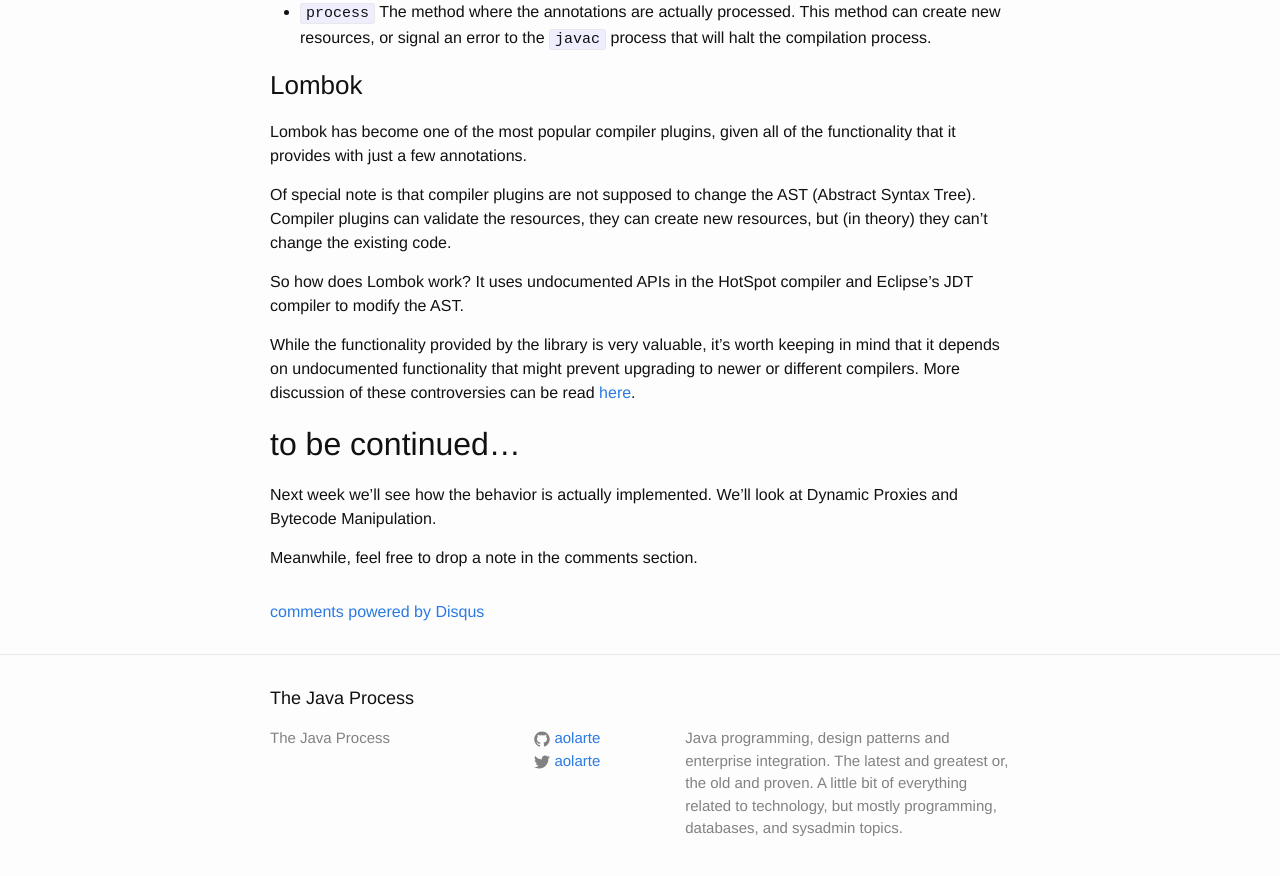
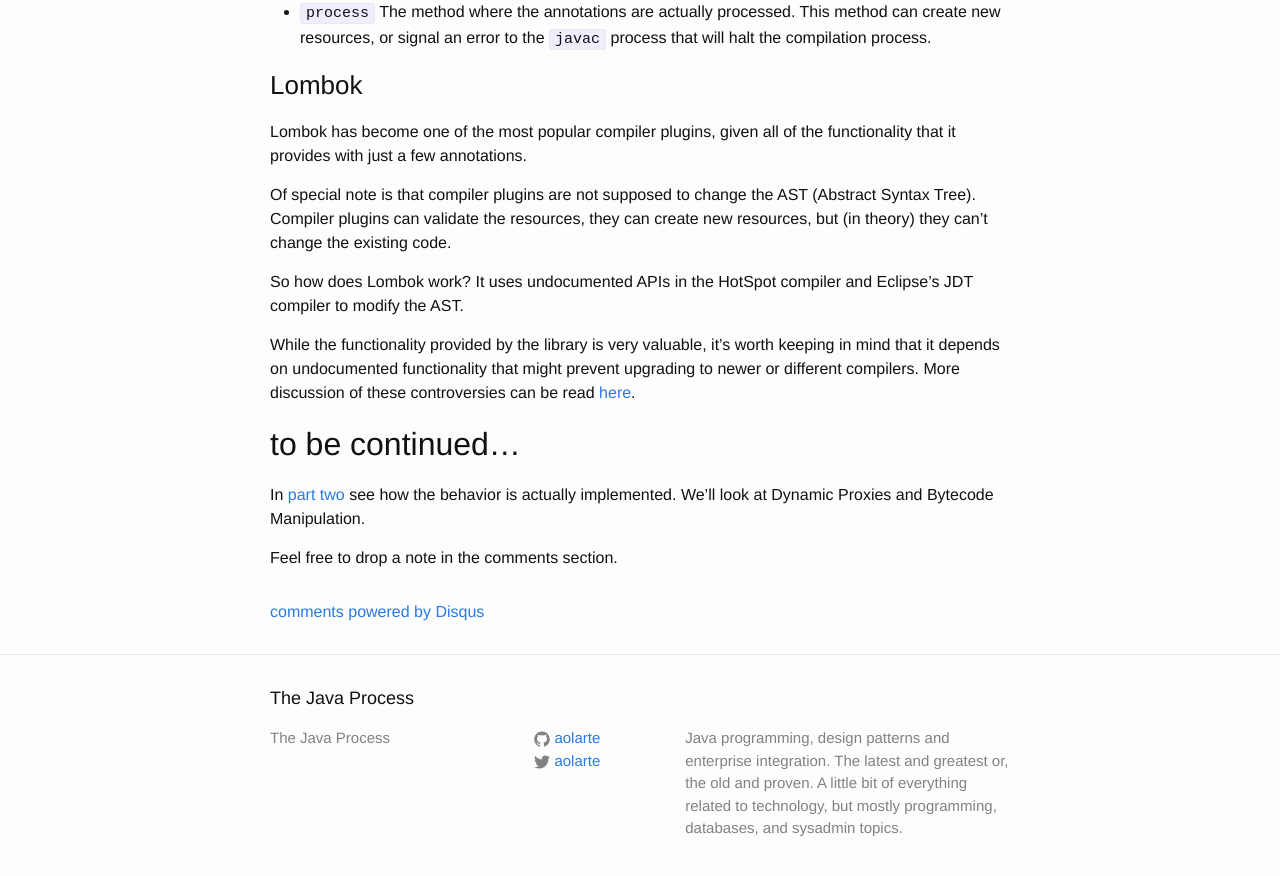
Before and after one commit to aolarte/old_blog, a Jekyll site: the page built from _posts/2017-01-09-magic-dust-in-Java-part-1.md, in a window 1280 px wide and 900 px high, scrolled down 7502 px. Shown: the top 876 px of the window. Built offline with Jekyll 4.4.1, drawn with Linux system fonts in a browser that asks for light colours; comment, search, counter and statistics services are not loaded.

Commit message:
publish new post

```diff
--- a/_posts/2017-01-16-magic-dust-in-Java-part-1.md
+++ b/_posts/2017-01-09-magic-dust-in-Java-part-1.md
@@ -334,6 +334,6 @@ While the functionality provided by the library is very valuable, it's worth kee
 
 ## to be continued...
 
-Next week we'll see how the behavior is actually implemented. We'll look at Dynamic Proxies and Bytecode Manipulation.
+In [part two](/2017/01/16/magic-dust-in-Java-part-2.html) see how the behavior is actually implemented. We'll look at Dynamic Proxies and Bytecode Manipulation.
 
-Meanwhile, feel free to drop a note in the comments section.
+Feel free to drop a note in the comments section.
```
Also changed, not shown: _drafts/the-gradle-conundrum.md (added, +16 -0 lines), _posts/2017-01-16-magic-dust-in-Java-part-2.md (renamed from _drafts/magic-dust-in-Java-part-2.md, +10 -3 lines).
